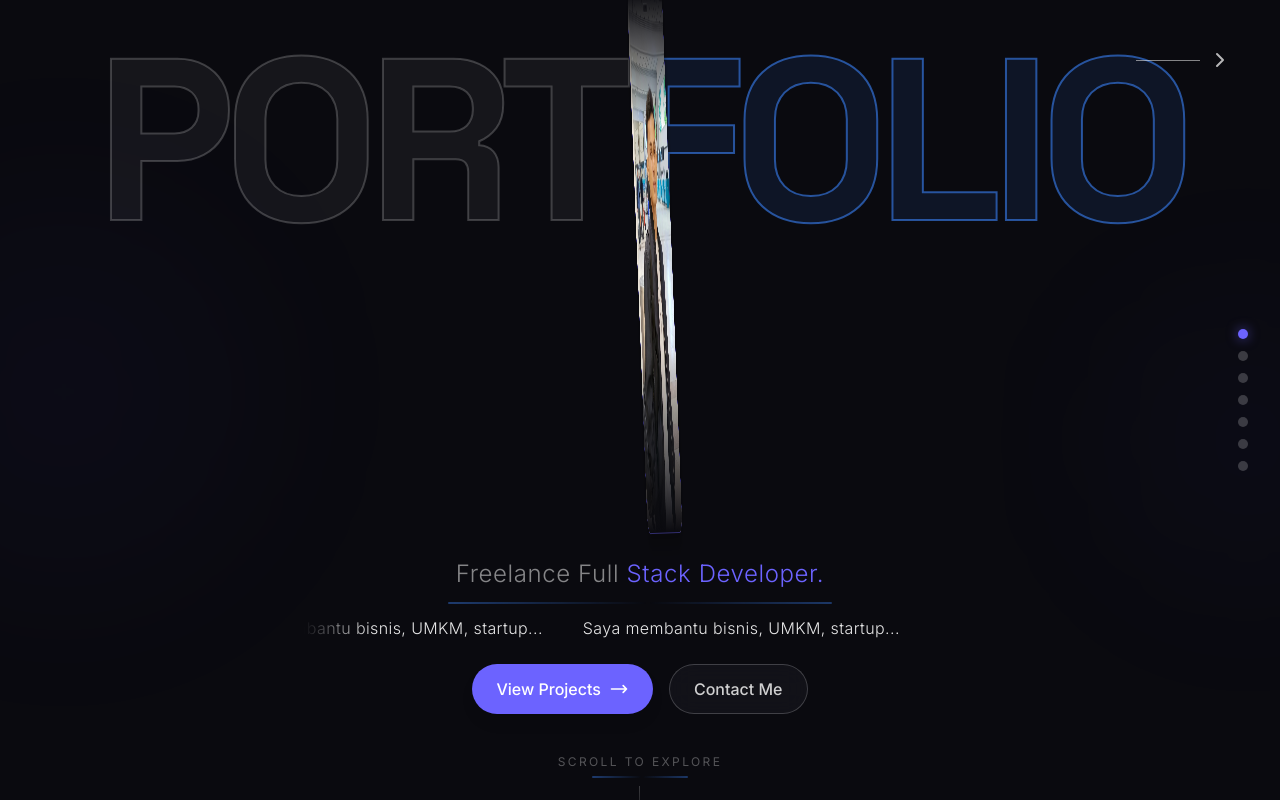
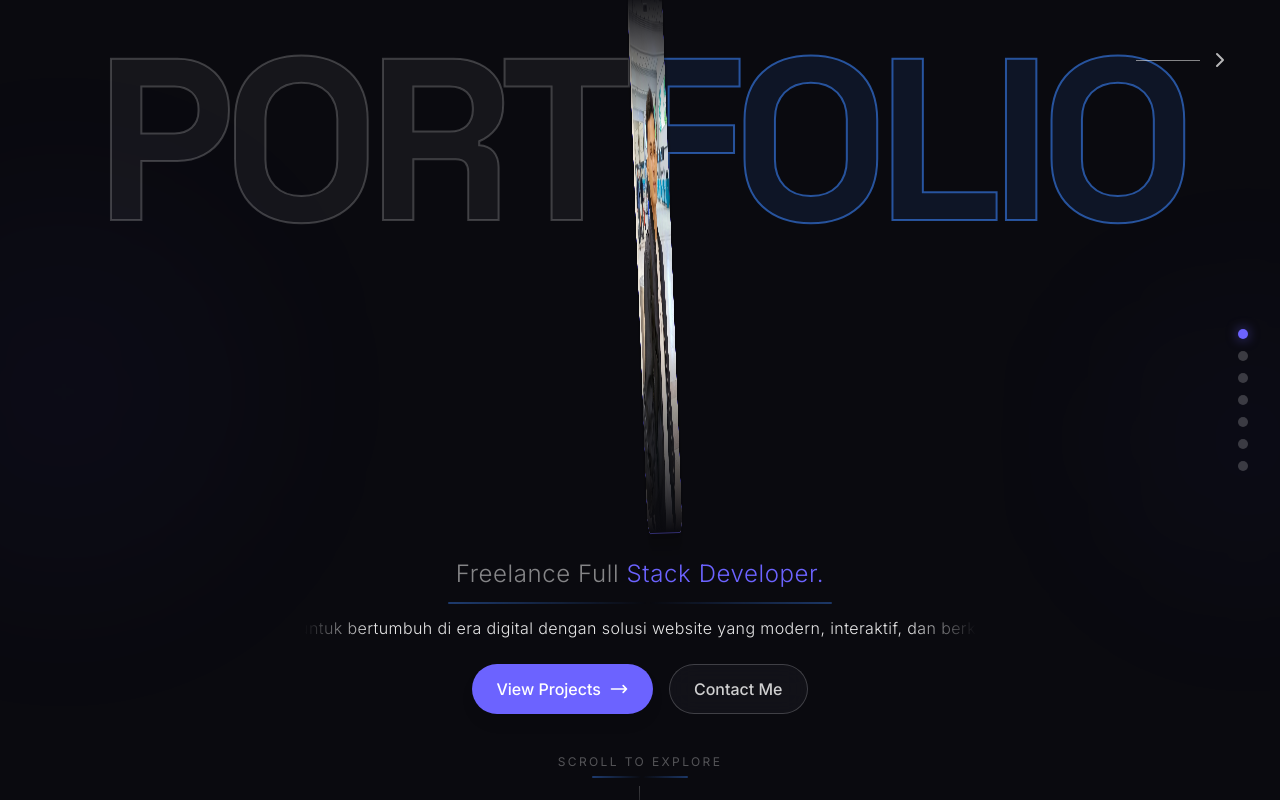
Before and after one commit to tatabiinhairudinambo/portfoliopro, a React (Vite) app: page / in a window 1280 px wide. Built offline with nearby package versions, Linux system fonts and the light colour scheme; the HTML template or start-up script is replaced by a standard one.

Commit message:
fix: running text too short causing animation gaps

```diff
--- a/src/components/Hero.jsx
+++ b/src/components/Hero.jsx
@@ -176,10 +176,10 @@ export default function Hero({ scrollTo }) {
             style={{ width: "fit-content" }}
           >
             <p className="text-white/90 font-body text-[11px] sm:text-sm md:text-base font-light tracking-wide pr-10">
-              Saya membantu bisnis, UMKM, startup...
+              Saya membantu bisnis, UMKM, dan startup untuk bertumbuh di era digital dengan solusi website yang modern, interaktif, dan berkinerja tinggi. Mari wujudkan ide cemerlang Anda menjadi nyata! ✨
             </p>
             <p className="text-white/90 font-body text-[11px] sm:text-sm md:text-base font-light tracking-wide pr-10">
-              Saya membantu bisnis, UMKM, startup...
+              Saya membantu bisnis, UMKM, dan startup untuk bertumbuh di era digital dengan solusi website yang modern, interaktif, dan berkinerja tinggi. Mari wujudkan ide cemerlang Anda menjadi nyata! ✨
             </p>
           </motion.div>
         </div>
```
